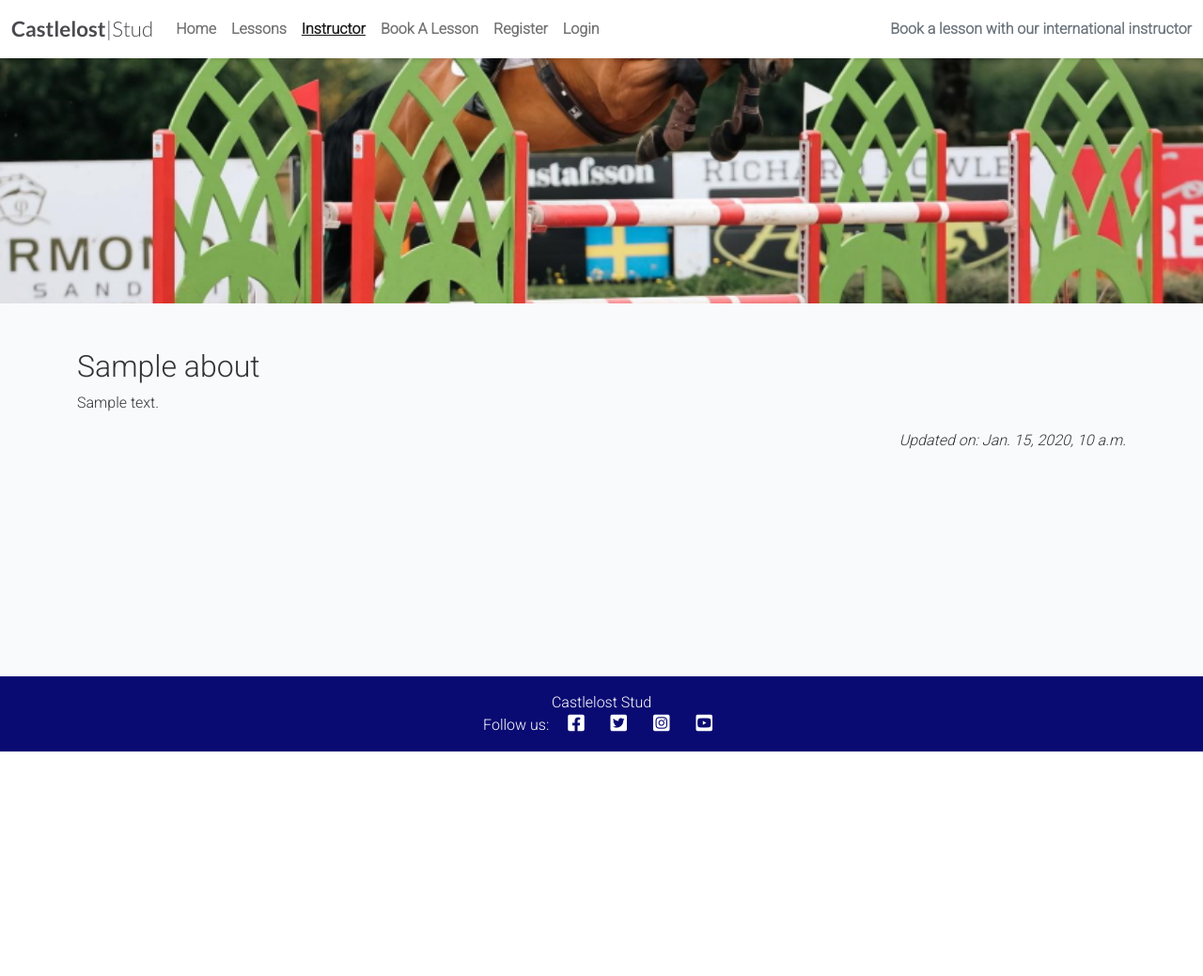
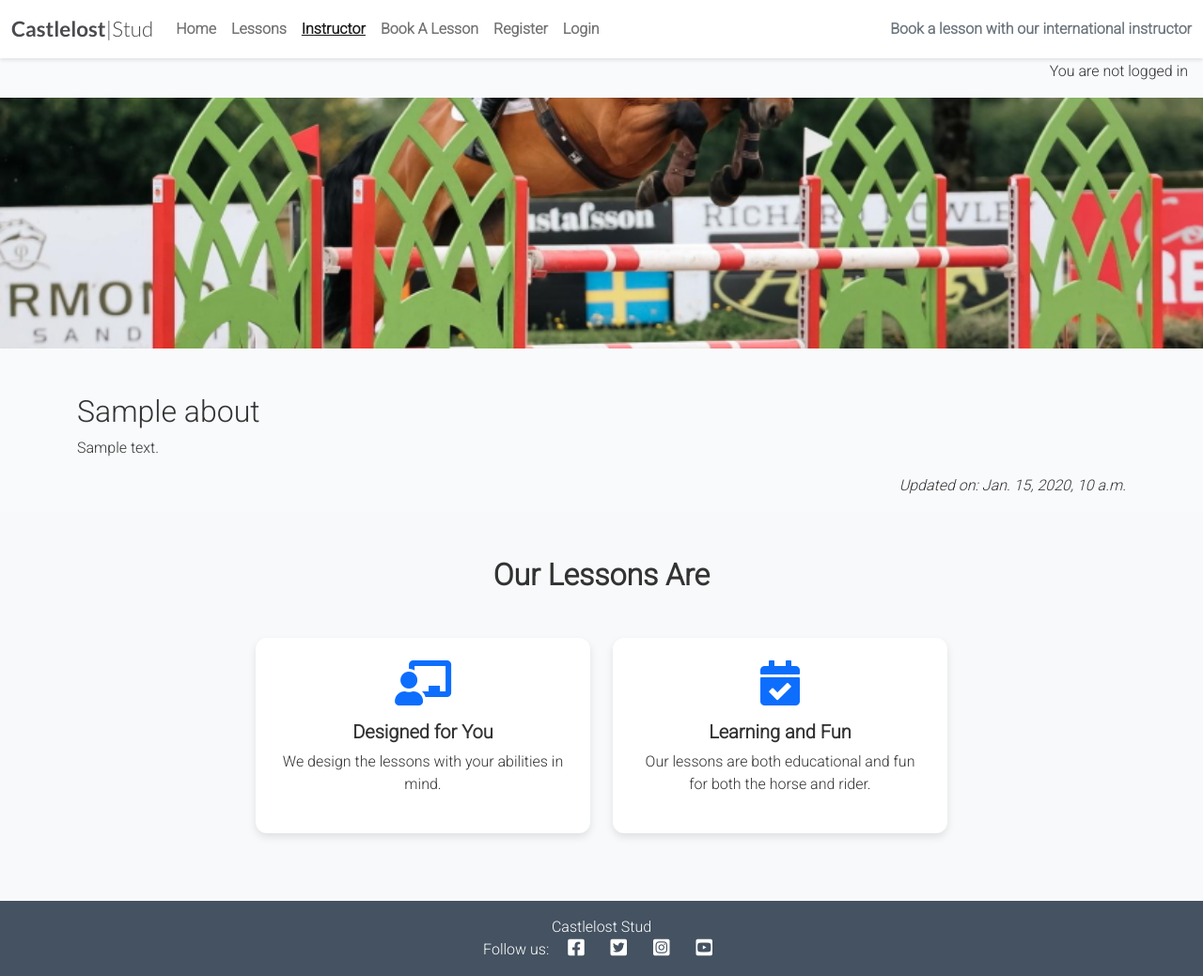
Before and after one commit to Declan444/Castlelost-Stud, a Django app: page /about/ in a window 1280 px wide. Shown: the whole page at 94% size. Before the commit the page ends 800 px from the top, so only its background shows below. Run offline with Django 4.2, Linux system fonts and the light colour scheme; tables that the repository leaves empty hold one stand-in row (values such as "Sample post").

Commit message:
begin styling of each page

```diff
--- a/about/templates/about/about.html
+++ b/about/templates/about/about.html
@@ -1,6 +1,7 @@
 {% extends 'base.html' %}
 {% block content %}
 {% load static %}
+<main>
 <div class="container-fluid p-0">
   <div class="row no-gutters">
     <div class="col-12">
@@ -21,4 +22,28 @@
     </div>
   </div>
 </div>
+</main>
+
+<section class="features py-5">
+  <div class="container text-center">
+      <h2 class="fw-bold mb-5">Our Lessons Are</h2>
+      <div class="row justify-content-center">
+          <div class="col-lg-4 col-md-6 mb-4">
+              <div class="feature-card p-4">
+                  <i class="fas fa-chalkboard-teacher fa-3x mb-3 text-primary"></i>
+                  <h3 class="h5 fw-bold">Designed for You </h3>
+                  <p>We design the lessons with your abilities in mind.</p>
+              </div>
+          </div>
+          <div class="col-lg-4 col-md-6 mb-4">
+              <div class="feature-card p-4">
+                  <i class="fas fa-calendar-check fa-3x mb-3 text-primary"></i>
+                  <h3 class="h5 fw-bold">Learning and Fun</h3>
+                  <p>Our lessons are both educational and fun for both the horse and rider.</p>
+              </div>
+          </div>
+      </div>
+  </div>
+</section>
+
 {% endblock content %}
--- a/bookalesson/urls.py
+++ b/bookalesson/urls.py
@@ -8,7 +8,6 @@ urlpatterns = [
 
     path('', TemplateView.as_view(template_name='index.html'), name='home'),
     path('lessons/', views.LessonList.as_view(), name='lessons'),
-
     path('<slug:slug>/edit_comment/<int:comment_id>', views.comment_edit, name='comment_edit'),
     path('<slug:slug>/delete_comment/<int:comment_id>', views.comment_delete, name='comment_delete'),
     path('book-a-lesson/', views.book_a_lesson, name='book_a_lesson'),
--- a/static/css/style.css
+++ b/static/css/style.css
@@ -76,7 +93,7 @@ body {
 
 /* Footer Styles */
 .footer {
-    background-color: #063e75; /* Dark background for the footer */
+    background-color: #7ca9da; /* Dark background for the footer */
     color: #ffffff; /* White text color */
     padding: 1rem 0;
     text-align: center;
@@ -140,8 +157,8 @@ body {
 
 .feature-card {
     background-color: #ffffff; /* White background for the cards */
-    border-radius: 0.75rem; /* Rounded corners for a modern look */
-    box-shadow: 0 4px 8px rgba(0, 0, 0, 0.1); /* Subtle shadow effect */
+    border-radius: 0.75rem; /* Rounded corners  */
+    box-shadow: 0 4px 8px rgba(0, 0, 0, 0.1);
     transition: box-shadow 0.3s ease; /* Smooth transition on hover */
     text-align: center; /* Center text inside the card */
     padding: 2rem; /* Padding inside the card */
@@ -178,7 +195,7 @@ body {
 }
 
 .dark-bg {
-    background-color: #0a0b72;
+    background-color: #445261;
 }
 
 .main-bg {
--- a/templates/base.html
+++ b/templates/base.html
@@ -87,7 +87,7 @@
                 {% endfor %}
             </div>
             {% endif %}
-    <main class="flex-shrink-0 main-bg">
+    <main class="flex-shrink-0 main-bg mt-5">
         {% if user.is_authenticated %}
         <p class="text-end m-3">You are logged in as {{ user }}</p>
         {% else %}
```
Also changed, not shown: other parts of static/css/style.css (+29 -12 lines), bookalesson/admin.py (+28 -11 lines), bookalesson/templates/bookalesson/lessons.html (+2 -7 lines), bookalesson/templates/bookalesson/lessons_detail.html (+2 -12 lines), bookalesson/templates/index.html (+2 -5 lines).
